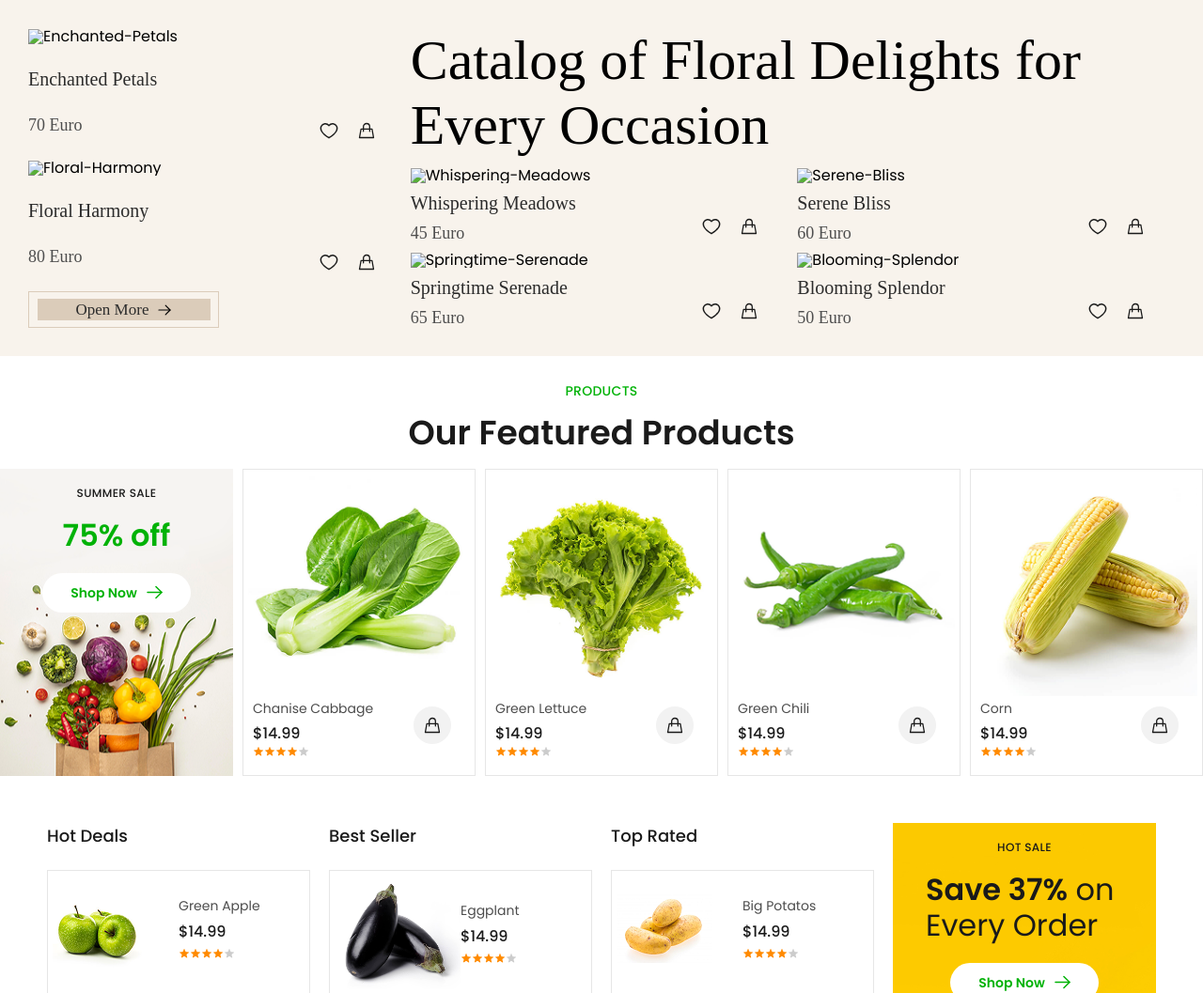
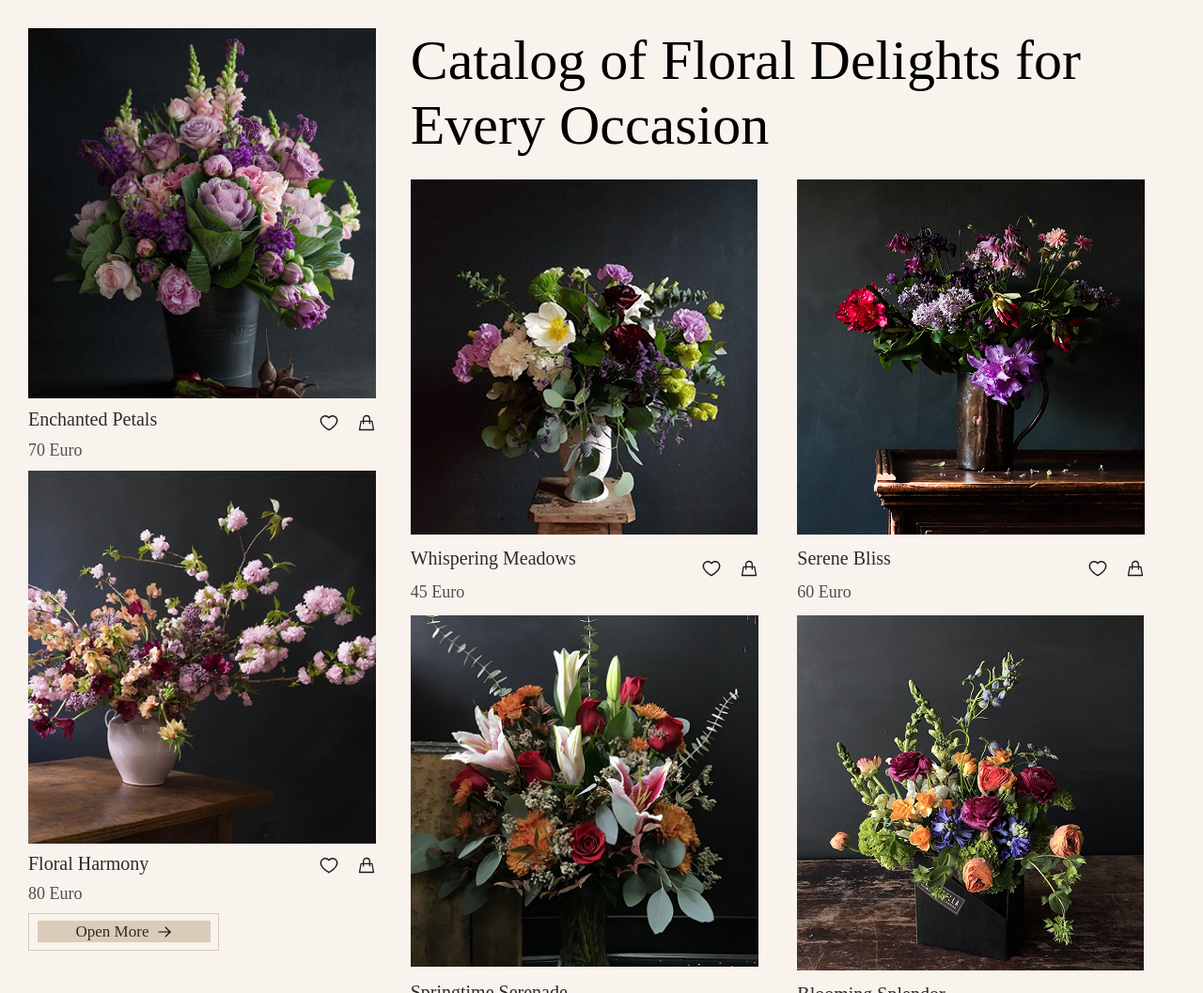
Before and after one commit to dimakhalus/homeworks_2, a plain HTML site: page lesson_17/index.html in a window 1280 px wide. Shown: the top 1057 px of the page at 94% size. Drawn offline with Linux system fonts and the light colour scheme; the site is published under a folder, as on GitHub Pages, so addresses that start at the root find nothing; files whose address does not match are found by name; a web font is replaced by a local one.

Commit message:
Add files via upload

```diff
--- a/lesson_17/index.html
+++ b/lesson_17/index.html
@@ -16,7 +16,7 @@
                     <div class="flowers__left-page">
                         <div class="flowers__item">
                             <a href="#" class="flowers__img">
-                                <img src="/img/enchanted-petals.png" alt="Enchanted-Petals">
+                                <img src="img/enchanted-petals.png" alt="Enchanted-Petals">
                             </a>
                             <h3 class="flowers__name">Enchanted Petals</h3>
                             <p class="flowers__price">70 Euro</p>
@@ -42,7 +42,7 @@
                         </div>
                         <div class="flowers__item">
                             <a href="#" class="flowers__img">
-                                <img src="/img/floral-harmony.png" alt="Floral-Harmony">
+                                <img src="img/floral-harmony.png" alt="Floral-Harmony">
                             </a>
                             <h3 class="flowers__name">Floral Harmony</h3>
                             <p class="flowers__price">80 Euro</p>
@@ -84,7 +84,7 @@
                         <h2 class="flowers__title">Catalog of Floral Delights for Every Occasion</h2>
                         <div class="flowers__item">
                             <a href="#" class="flowers__img">
-                                <img src="/img/whispering-meadows.png" alt="Whispering-Meadows">
+                                <img src="img/whispering-meadows.png" alt="Whispering-Meadows">
                             </a>
                             <h3 class="flowers__name">Whispering Meadows</h3>
                             <p class="flowers__price">45 Euro</p>
@@ -110,7 +110,7 @@
                         </div>
                         <div class="flowers__item">
                             <a href="#" class="flowers__img">
-                                <img src="/img/serene-bliss.png" alt="Serene-Bliss">
+                                <img src="img/serene-bliss.png" alt="Serene-Bliss">
                             </a>
                             <h3 class="flowers__name">Serene Bliss</h3>
                             <p class="flowers__price">60 Euro</p>
@@ -136,7 +136,7 @@
                         </div>
                         <div class="flowers__item">
                             <a href="#" class="flowers__img">
-                                <img src="/img/springtime-serenade.png" alt="Springtime-Serenade">
+                                <img src="img/springtime-serenade.png" alt="Springtime-Serenade">
                             </a>
                             <h3 class="flowers__name">Springtime Serenade</h3>
                             <p class="flowers__price">65 Euro</p>
@@ -162,7 +162,7 @@
                         </div>
                         <div class="flowers__item">
                             <a href="#" class="flowers__img">
-                                <img src="/img/blooming-splendor.png" alt="Blooming-Splendor">
+                                <img src="img/blooming-splendor.png" alt="Blooming-Splendor">
                             </a>
                             <h3 class="flowers__name">Blooming Splendor</h3>
                             <p class="flowers__price">50 Euro</p>
```
